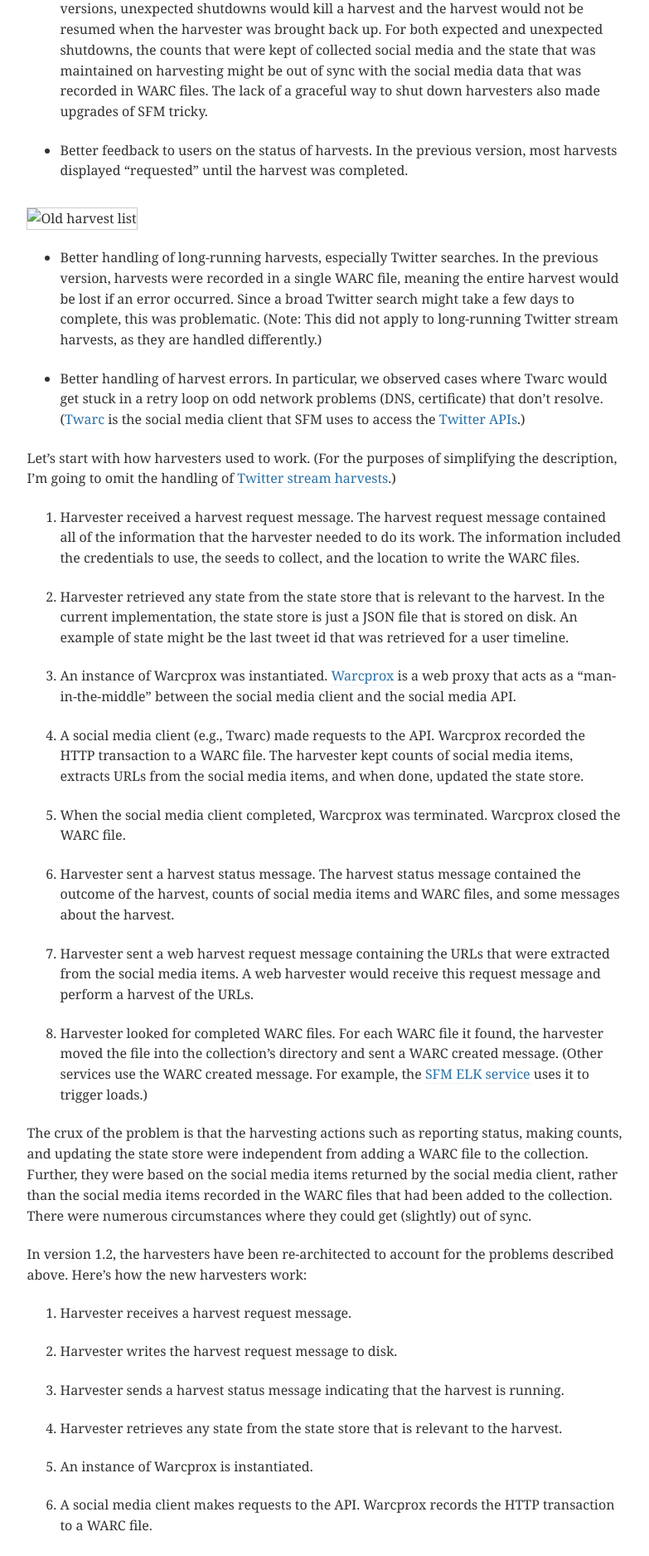
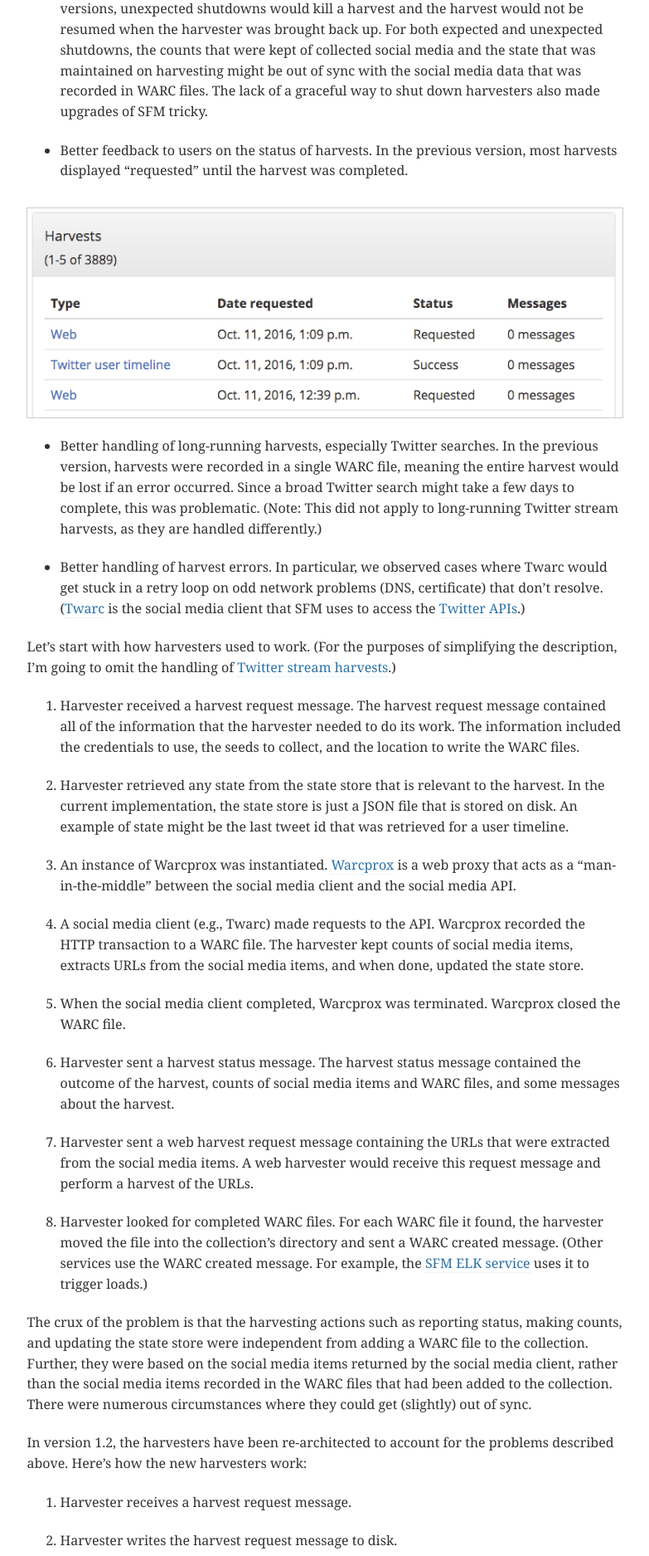
Before and after one commit to gwu-libraries/sfm-ui, a Jekyll site: the page built from _posts/2016-10-12-harvester-anatomy.md, in a window 1280 px wide. Shown: the part 410-2285 px from the top of the page at 83% size, without its empty margins (124-907 px from the left). Built offline with Jekyll 4.4.1, drawn with Linux system fonts in a browser that asks for light colours; comment, search, counter and statistics services are not loaded.

Commit message:
Fix to images.

```diff
--- a/_posts/2016-10-12-harvester-anatomy.md
+++ b/_posts/2016-10-12-harvester-anatomy.md
@@ -12,7 +12,7 @@ that run within SFM and handle the collecting of social media data from social m
 * Graceful handling of expected and unexpected shutdowns of harvesters.  In previous versions, unexpected shutdowns would kill a harvest and the harvest would not be resumed when the harvester was brought back up.  For both expected and unexpected shutdowns, the counts that were kept of collected social media and the state that was maintained on harvesting might be out of sync with the social media data that was recorded in WARC files.  The lack of a graceful way to shut down harvesters also made upgrades of SFM tricky.
 * Better feedback to users on the status of harvests.  In the previous version, most harvests displayed “requested” until the harvest was completed.
 
-![Old harvest list]({{ site.github.url }}/images/harvester_anatomoy/old_harvest_list.png)
+![Old harvest list]({{ site.github.url }}/images/harvester_anatomy/old_harvest_list.png)
 
 * Better handling of long-running harvests, especially Twitter searches.  In the previous version, harvests were recorded in a single WARC file, meaning the entire harvest would be lost if an error occurred.  Since a broad Twitter search might take a few days to complete, this was problematic.  (Note: This did not apply to long-running Twitter stream harvests, as they are handled differently.)
 * Better handling of harvest errors.  In particular, we observed cases where Twarc would get stuck in a retry loop on odd network problems (DNS, certificate) that don’t resolve.  ([Twarc](https://github.com/edsu/twarc) is the social media client that SFM uses to access the [Twitter APIs](https://dev.twitter.com/overview/documentation).)
@@ -54,7 +54,7 @@ In version 1.2, the harvesters have been re-architected to account for the probl
 
 If on startup, a harvester finds an existing harvest message on disk it repeats the harvest.  The harvest uses the persisted state and results, which are in sync with the last WARC file that was added to the collection.  Thus, the harvester better handles shutdowns, automatically repeating the harvest and resuming from a consistent state.  In addition, the harvester more regularly sends harvest status messages (including as soon as the harvest is started), so the user receives more timely updates.
 
-![New harvest list]({{ site.github.url }}/images/harvester_anatomoy/new_harvest_list.png)
+![New harvest list]({{ site.github.url }}/images/harvester_anatomy/new_harvest_list.png)
 
 To better handle long-running harvests, we made an enhancement to Warcprox (we have our [own fork](https://github.com/gwu-libraries/warcprox)) that rolls over WARC files based on time.  Thus, every 30 minutes the existing WARC file is closed and a new WARC file is created.  (This is configurable.)
 
```
